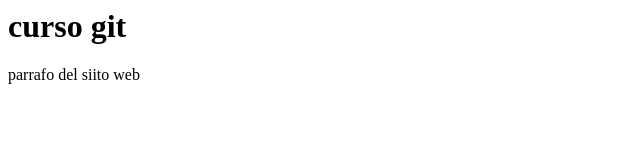
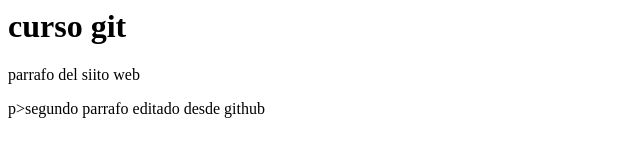
Before and after one commit to vgutierrezb/CursoGit, a plain HTML site: page index.html in a window 1280 px wide. Shown: the whole page, without its empty margins (0-640 px from the left). Drawn offline with Linux system fonts and the light colour scheme.

Commit message:
Update index.html

```diff
--- a/index.html
+++ b/index.html
@@ -3,5 +3,6 @@
 	<body>
 	   <h1>curso git</h1>
 	   <p>parrafo del siito web</p>
+           p>segundo parrafo editado desde github</p>
 	</body>
 </html>
```
